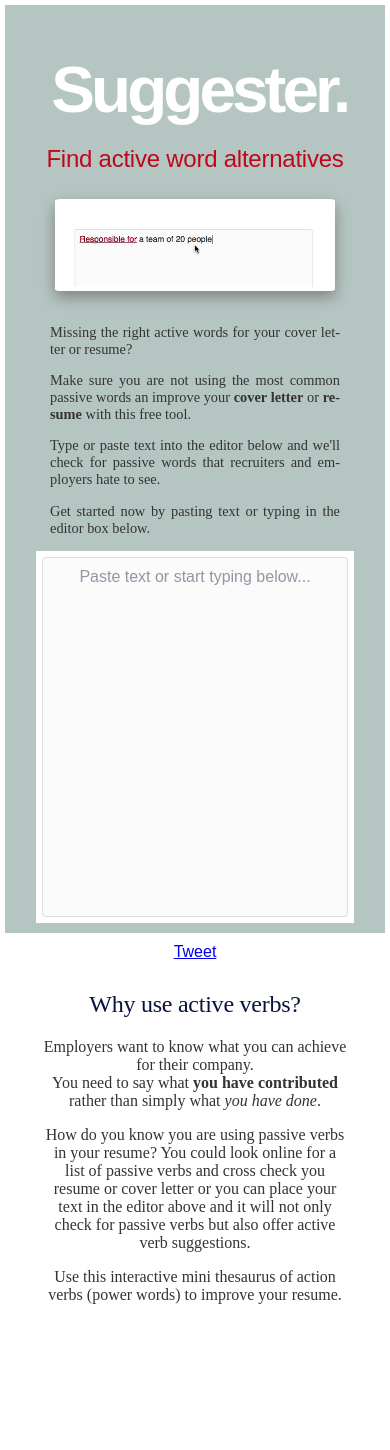
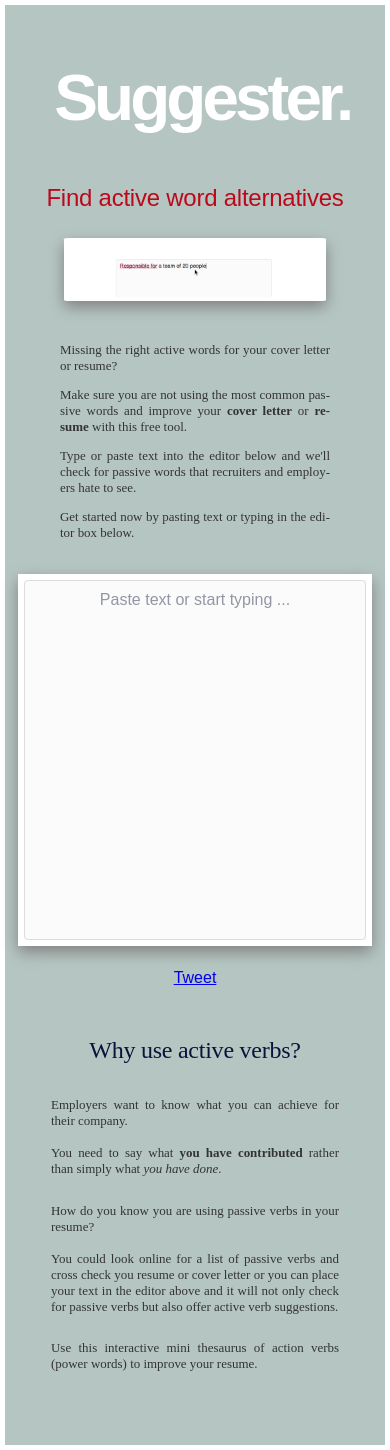
Before and after one commit to pagetribe/wordsmith, a React (Create React App) app: page / in a window 390 px wide. Before the commit the page ends 1359 px from the top, so only its background shows below. Built offline with nearby package versions, Linux system fonts and the light colour scheme.

Commit message:
working css changes to 3 cols using grid

```diff
--- a/public/index.html
+++ b/public/index.html
@@ -46,12 +46,6 @@
       You need to enable JavaScript to run this app.
     </noscript>
     <div id="root"></div>
-    <div class='tour'>
-      <h2>Why use active verbs?</h2>
-      <p>Employers want to know what you can achieve for their company.<br> You need to say what <b>you have contributed</b> rather than simply what <i>you have done</i>.</p>
-      <p>How do you know you are using passive verbs in your resume? You could look online for a list of passive verbs and cross check you resume or cover letter or you can place your text in the editor above and it will not only check for passive verbs but also offer active verb suggestions.</p>
-      <p>Use this interactive mini thesaurus of action verbs (power words) to improve your resume.</p>
-    </div>
 
     <!--
       This HTML file is a template.
--- a/src/App.js
+++ b/src/App.js
@@ -8,24 +8,32 @@ class App extends Component {
     return (
       <div className="app">
         <div className='colour-panel'>
-          <header>
-            <h1><span id='cursor'>I</span> Suggester.</h1>
+
+          <div className="row">
+            <div className="col">
+              <header><h1><span id='cursor'>I</span> Suggester.</h1></header>
+            </div>
+            <div className="col">
               <h2>Find active word alternatives</h2>
               <div className="paste-demo-gif">
                 <img src={pasteDemoGif} alt="Demo of app usage" />
               </div>
-          </header>
+            </div>
+            <div className="col">
               <div className="intro">
                 <p>Missing the right active words for your cover letter or resume?</p>
-            <p>Make sure you are not using the most common passive words an improve your <b>cover letter</b> or <b>resume</b> with this free tool.</p>
+                <p>Make sure you are not using the most common passive words and improve your <b>cover letter</b> or <b>resume</b> with this free tool.</p>
                 <p>Type or paste text into the editor below and we'll check for passive words that recruiters and employers hate to see.</p>
                 <p>Get started now by pasting text or typing in the editor box below.</p>
               </div>
+            </div>
+          </div>
+
 
           <div className='editor'>
             <TextEditor />
           </div>
-        </div>
+
           <div className="social">
             <div className='twitter'>
               <a href="https://twitter.com/share?ref_src=twsrc%5Etfw" className="twitter-share-button" data-show-count="false">Tweet</a>
@@ -38,6 +46,18 @@ class App extends Component {
                 <div className="fb-like" data-href="https://pagetribe.github.io/wordsmith/" data-layout="button" data-action="like" data-size="small" data-show-faces="true" data-share="true"></div>
             </div>
           </div>
+
+          <div className='tour'>
+            <h2>Why use active verbs?</h2>
+            <div className="row">
+              <p>
+                Employers want to know what you can achieve for their company.<br></br><br></br> You need to say what <b>you have contributed</b> rather than simply what <i>you have done</i>.
+              </p>
+              <p>How do you know you are using passive verbs in your resume? <br></br><br></br>You could look online for a list of passive verbs and cross check you resume or cover letter or you can place your text in the editor above and it will not only check for passive verbs but also offer active verb suggestions.</p>
+              <p>Use this interactive mini thesaurus of action verbs (power words) to improve your resume.</p>
+            </div>
+          </div>
+        </div>
       </div>
     );
   }
--- a/src/components/ArcUpRight.js
+++ b/src/components/ArcUpRight.js
@@ -36,7 +36,7 @@ export default class AcrUpRight extends React.Component {
     setAnimation()
 
     function setAnimation(e) {
-        let targetYPosition = (container.getBoundingClientRect().height + content.getBoundingClientRect().height ) / 2
+        let targetYPosition = (container.getBoundingClientRect().height + content.getBoundingClientRect().height ) * 4
         content.style.transform = `translateY(-${targetYPosition}px)`
 
         let targetXPosition = container.getBoundingClientRect().width / 2 - content.getBoundingClientRect().width
--- a/src/components/TextEditor.js
+++ b/src/components/TextEditor.js
@@ -73,7 +73,8 @@ export default class TextEditor extends React.Component {
 
     dictionaryKeys.map(word => {
       let matchArr, start;
-      var regex = new RegExp(word, "gi");
+      var regex = new RegExp("\\b" + word + "\\b", "gi");
+      console.log(regex)
 
       while ((matchArr = regex.exec(text)) !== null) {
         start = matchArr.index;
@@ -135,7 +136,7 @@ export default class TextEditor extends React.Component {
           <Editor
             editorState={this.state.editorState}
             onChange={this.onChange}
-            placeholder="Paste text or start typing below..."
+            placeholder="Paste text or start typing ..."
             ref="editor"
             spellCheck={true}
             textAlign='align-center'
--- a/src/index.css
+++ b/src/index.css
@@ -25,11 +25,49 @@ body {
   height: 0;
 }
 
-.app {
+/* .app {
   text-align: center;
-  /* padding: 10px; */
-  /* font-weight: 500; */
-  /* font-family: "Moderat Trial", sans-serif; */
+} */
+
+.row {
+  display: grid;
+  grid-template-columns: repeat(3,1fr);
+  grid-auto-rows: 200px;
+  grid-gap: 50px;
+  margin-bottom: 50px;
+}
+
+@media screen and (max-width: 992px) {
+
+  .row {
+    display: grid;
+    grid-template-columns: repeat(1, 1fr);
+    grid-auto-rows: auto;
+    grid-gap: 0px;
+    margin-bottom: 0px;
+    text-align: center;
+  }
+
+  .row h1 {
+    margin-top: 45px;
+    margin-left: -14px;
+  }
+
+  .row h2 {
+    margin-top: 5px;
+  }
+
+  .row .intro {
+    padding: 10px 45px 20px 45px
+  }
+
+  .paste-demo-gif{
+    width: 70%;
+  }
+
+  .row .paste-demo-gif img{
+    width: 70%;
+  }
 
 }
 
@@ -38,13 +76,13 @@ body {
   padding: 10px;
 }
 
+
 .intro {
   display: inline-block;
-  width: 290px;
   color: #333;
   font-family: serif;
-  font-size: 0.9rem;
-  /* padding: 5px 30px 0px 30px; */
+  font-size: 0.81rem;
+  padding: 24px 30px 0px 0px;
   text-align: justify;
   hyphens: auto;
 }
@@ -55,7 +93,6 @@ body {
   background: white;
   box-shadow: 0px 6px 15px 0px grey;
   display: inline-block;
-  width: 270px;
   padding: 5px 5px 0px 5px;
   border-radius: 2%;
 }
@@ -66,13 +103,13 @@ body {
 
 h1 {
   font-size: 4.1rem;
-  margin-bottom: -2px;
-  margin-top: 37px;
-  margin-left: -20px;
   letter-spacing: -0.06em;
+  margin-top: 3px;
+  margin-left: 19px;
 }
 
 h2 {
+  margin-top: 31px;
   /* color: #fbca54; */
   /* color: #304276; */
   color: #bd081c;
@@ -88,9 +125,9 @@ h2 {
 
 .editor {
   position: relative;
-  margin: 0 auto;
+  margin: auto auto 7px auto;
   max-width: 95%;
-  width: 85%;
+  box-shadow: 0px 6px 15px 0px grey;
   text-align: center;
   background-color: #fbfbfb;
   border: var(--border-width) solid #fff;
@@ -156,7 +193,7 @@ h2 {
 
 
 .social {
-  margin: 10px 0px 10px 0px;
+  margin: 23px 0px 10px 0px;
   width: 100%;
   text-align: center
 }
@@ -171,6 +208,11 @@ h2 {
 }
 
 .tour > h2 {
-  margin-top: 30px;
+  margin-top: 50px;
   color: #09143b;
 }
+
+.tour p {
+  font-size: 0.81rem;
+  text-align: justify;
+}
```
Lines whose indentation alone changed are shown as unchanged.
